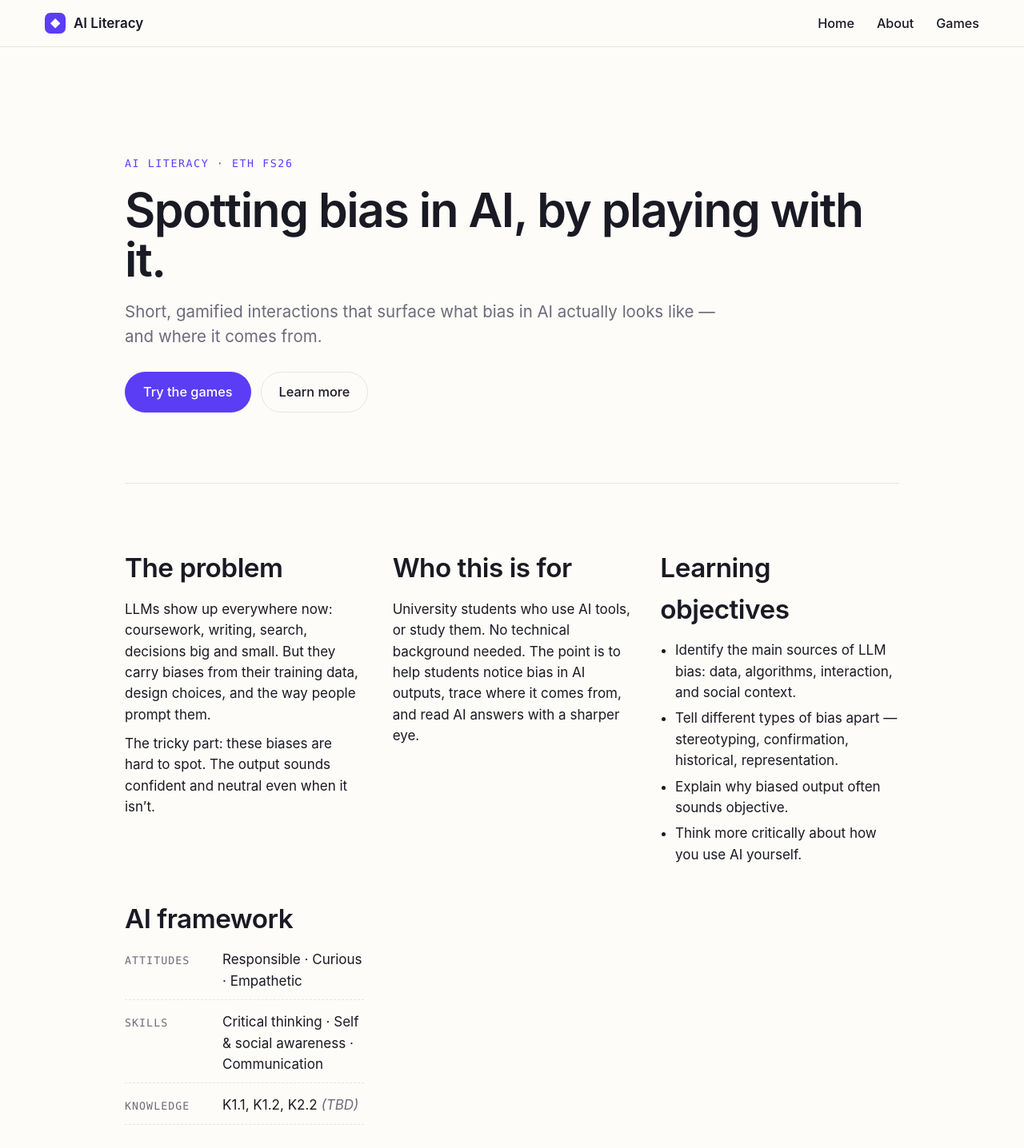
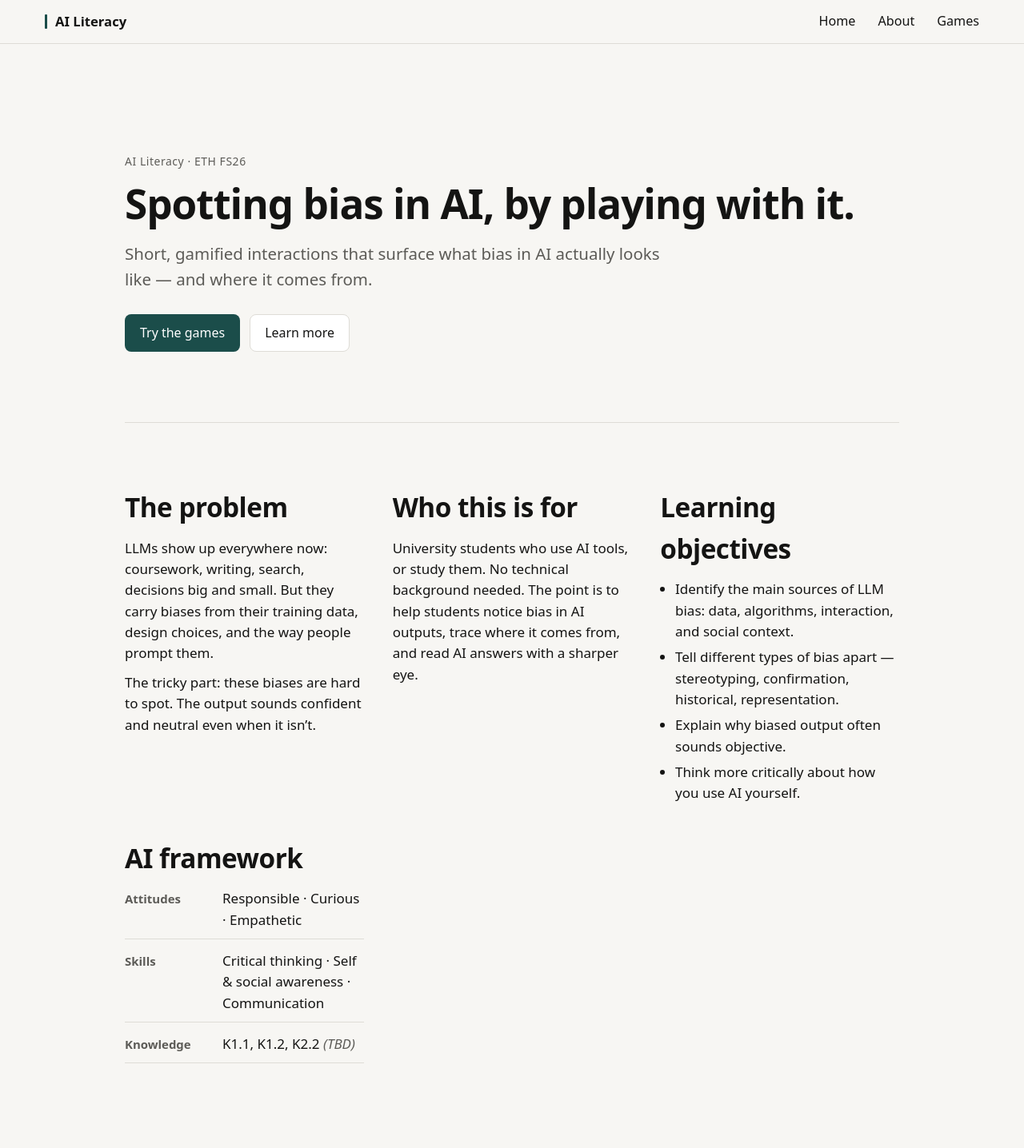
Before and after one commit to Nyckii/ai-literacy-website, a React (Vite) app: page / in a window 1280 px wide. Shown: the top 1436 px of the page at 80% size. Built offline with nearby package versions, Linux system fonts and the light colour scheme.

Commit message:
Bit of styling

```diff
--- a/src/components/Layout.tsx
+++ b/src/components/Layout.tsx
@@ -5,7 +5,7 @@ export function Layout() {
     <div className="layout">
       <header className="site-header">
         <Link to="/" className="brand">
-          <span className="brand-mark" aria-hidden>◆</span>
+          <span className="brand-mark" aria-hidden />
           <span>AI Literacy</span>
         </Link>
         <nav className="site-nav">
--- a/src/index.css
+++ b/src/index.css
@@ -1,22 +1,22 @@
 :root {
-  --bg: #fdfcf8;
+  --bg: #f7f6f3;
   --surface: #ffffff;
-  --text: #1a1a24;
-  --text-muted: #6c6b7a;
-  --border: #e7e5e0;
-  --accent: #5b3df6;
-  --accent-soft: #ede9ff;
-  --accent-strong: #4226d6;
-  --shadow-sm: 0 1px 2px rgba(20, 16, 50, 0.04);
-  --shadow-md: 0 8px 24px -8px rgba(20, 16, 50, 0.18);
-  --radius: 12px;
-  --radius-lg: 18px;
+  --text: #141413;
+  --text-muted: #5c5b57;
+  --border: #dedcd6;
+  --accent: #1b4d4a;
+  --accent-soft: #e4efee;
+  --accent-strong: #123634;
+  --shadow-sm: 0 1px 2px rgba(15, 20, 18, 0.06);
+  --shadow-md: 0 10px 28px -12px rgba(15, 20, 18, 0.14);
+  --radius: 8px;
+  --radius-lg: 12px;
 
   --sans:
-    'Inter', ui-sans-serif, system-ui, -apple-system, 'Segoe UI', Roboto,
-    sans-serif;
-  --serif: 'Source Serif Pro', ui-serif, Georgia, serif;
-  --mono: ui-monospace, 'JetBrains Mono', Menlo, Consolas, monospace;
+    ui-sans-serif, system-ui, -apple-system, 'Segoe UI', Roboto,
+    'Helvetica Neue', Arial, sans-serif;
+  --serif: ui-serif, Georgia, 'Times New Roman', serif;
+  --mono: ui-monospace, 'SFMono-Regular', Menlo, Consolas, monospace;
 
   font-family: var(--sans);
   font-size: 17px;
@@ -29,16 +29,16 @@
 
 @media (prefers-color-scheme: dark) {
   :root {
-    --bg: #14121b;
-    --surface: #1c1a26;
-    --text: #f1f0f5;
-    --text-muted: #9d9bab;
-    --border: #2c2a39;
-    --accent: #8a72ff;
-    --accent-soft: rgba(138, 114, 255, 0.16);
-    --accent-strong: #a995ff;
-    --shadow-sm: 0 1px 2px rgba(0, 0, 0, 0.4);
-    --shadow-md: 0 12px 32px -12px rgba(0, 0, 0, 0.6);
+    --bg: #121615;
+    --surface: #1a1f1e;
+    --text: #ebeae6;
+    --text-muted: #9a9893;
+    --border: #2e3433;
+    --accent: #6eb8b0;
+    --accent-soft: rgba(110, 184, 176, 0.12);
+    --accent-strong: #8fc9c3;
+    --shadow-sm: 0 1px 2px rgba(0, 0, 0, 0.35);
+    --shadow-md: 0 12px 32px -12px rgba(0, 0, 0, 0.45);
   }
 }
 
@@ -54,7 +54,9 @@ body {
 
 a {
   color: var(--accent);
-  text-decoration: none;
+  text-decoration: underline;
+  text-decoration-thickness: 1px;
+  text-underline-offset: 0.15em;
 }
 
 a:hover {
@@ -71,10 +73,10 @@ h4 {
 }
 
 h1 {
-  font-size: clamp(2.4rem, 4.6vw, 3.6rem);
-  line-height: 1.05;
+  font-size: clamp(2.15rem, 4vw, 3.15rem);
+  line-height: 1.12;
   font-weight: 600;
-  letter-spacing: -0.025em;
+  letter-spacing: -0.02em;
 }
 
 h2 {
@@ -83,10 +85,9 @@ h2 {
 }
 
 h3 {
-  font-size: 1.05rem;
+  font-size: 0.98rem;
   font-weight: 600;
-  text-transform: uppercase;
-  letter-spacing: 0.06em;
+  letter-spacing: 0.02em;
   color: var(--text-muted);
 }
 
@@ -110,10 +111,10 @@ ul {
 
 code {
   font-family: var(--mono);
-  font-size: 0.92em;
-  background: var(--accent-soft);
-  color: var(--accent-strong);
-  padding: 1px 6px;
+  font-size: 0.9em;
+  background: color-mix(in srgb, var(--border) 45%, var(--surface));
+  color: var(--text);
+  padding: 2px 6px;
   border-radius: 4px;
 }
 
@@ -132,9 +133,8 @@ code {
   display: flex;
   align-items: center;
   justify-content: space-between;
-  padding: 16px clamp(20px, 5vw, 56px);
-  background: color-mix(in srgb, var(--bg) 85%, transparent);
-  backdrop-filter: blur(10px);
+  padding: 14px clamp(20px, 5vw, 56px);
+  background: var(--bg);
   border-bottom: 1px solid var(--border);
 }
 
@@ -144,18 +144,20 @@ code {
   gap: 10px;
   font-weight: 600;
   color: var(--text);
-  font-size: 1rem;
+  font-size: 0.98rem;
+  text-decoration: none;
+}
+
+.brand:hover {
+  color: var(--text);
 }
 
 .brand-mark {
-  display: inline-grid;
-  place-items: center;
-  width: 26px;
-  height: 26px;
-  border-radius: 7px;
+  display: inline-block;
+  width: 3px;
+  height: 1.1em;
+  border-radius: 1px;
   background: var(--accent);
-  color: #fff;
-  font-size: 13px;
 }
 
 .site-nav {
@@ -167,6 +169,7 @@ code {
 .site-nav a {
   color: var(--text-muted);
   font-weight: 500;
+  text-decoration: none;
 }
 
 .site-nav a:hover,
@@ -196,12 +199,12 @@ code {
 /* ---------- Hero ---------- */
 
 .eyebrow {
-  font-family: var(--mono);
-  font-size: 0.78rem;
-  letter-spacing: 0.12em;
-  text-transform: uppercase;
-  color: var(--accent);
-  margin: 0 0 16px;
+  font-family: var(--sans);
+  font-size: 0.82rem;
+  font-weight: 500;
+  letter-spacing: 0.04em;
+  color: var(--text-muted);
+  margin: 0 0 14px;
 }
 
 .hero {
@@ -228,17 +231,17 @@ code {
   display: inline-flex;
   align-items: center;
   justify-content: center;
-  padding: 12px 22px;
-  border-radius: 999px;
+  padding: 10px 18px;
+  border-radius: var(--radius);
   font-weight: 500;
-  font-size: 0.96rem;
+  font-size: 0.94rem;
   border: 1px solid transparent;
   transition:
-    background 0.18s ease,
-    color 0.18s ease,
-    border-color 0.18s ease,
-    transform 0.18s ease;
+    background 0.15s ease,
+    color 0.15s ease,
+    border-color 0.15s ease;
   cursor: pointer;
+  text-decoration: none;
 }
 
 .btn-primary {
@@ -249,17 +252,17 @@ code {
 .btn-primary:hover {
   background: var(--accent-strong);
   color: #fff;
-  transform: translateY(-1px);
 }
 
 .btn-ghost {
-  background: transparent;
+  background: var(--surface);
   color: var(--text);
   border-color: var(--border);
 }
 
 .btn-ghost:hover {
   border-color: var(--text-muted);
+  background: color-mix(in srgb, var(--bg) 60%, var(--surface));
   color: var(--text);
 }
 
@@ -296,14 +299,12 @@ code {
   align-items: baseline;
   gap: 12px;
   padding-bottom: 10px;
-  border-bottom: 1px dashed var(--border);
+  border-bottom: 1px solid var(--border);
 }
 
 .framework dt {
-  font-family: var(--mono);
-  font-size: 0.78rem;
-  letter-spacing: 0.08em;
-  text-transform: uppercase;
+  font-size: 0.88rem;
+  font-weight: 600;
   color: var(--text-muted);
 }
 
@@ -350,21 +351,20 @@ code {
   justify-content: space-between;
   height: 100%;
   min-height: 200px;
-  padding: 22px;
+  padding: 20px;
   border-radius: var(--radius-lg);
   background: var(--surface);
   border: 1px solid var(--border);
   color: var(--text);
   box-shadow: var(--shadow-sm);
   transition:
-    border-color 0.18s ease,
-    transform 0.18s ease,
-    box-shadow 0.18s ease;
+    border-color 0.15s ease,
+    box-shadow 0.15s ease;
+  text-decoration: none;
 }
 
 .game-card:hover {
-  border-color: var(--accent);
-  transform: translateY(-2px);
+  border-color: color-mix(in srgb, var(--accent) 55%, var(--border));
   box-shadow: var(--shadow-md);
   color: var(--text);
 }
@@ -388,13 +388,12 @@ code {
 }
 
 .game-card .arrow {
-  font-size: 1.1rem;
-  color: var(--accent);
-  transition: transform 0.18s ease;
+  font-size: 1rem;
+  color: var(--text-muted);
 }
 
 .game-card:hover .arrow {
-  transform: translateX(4px);
+  color: var(--accent);
 }
 
 /* ---------- Game pages ---------- */
@@ -409,10 +408,12 @@ code {
   margin-bottom: 24px;
   color: var(--text-muted);
   font-size: 0.92rem;
+  text-decoration: none;
 }
 
 .back-link:hover {
-  color: var(--accent);
+  color: var(--text);
+  text-decoration: underline;
 }
 
 .game-header {
@@ -434,10 +435,10 @@ code {
 
 .placeholder-card {
   margin-top: 32px;
-  padding: 22px;
+  padding: 20px;
   border-radius: var(--radius);
-  background: var(--accent-soft);
-  border: 1px dashed var(--accent);
+  background: color-mix(in srgb, var(--border) 28%, var(--surface));
+  border: 1px solid var(--border);
   font-size: 0.95rem;
 }
 
@@ -479,10 +480,10 @@ code {
 
 .mb-prompt {
   margin: 18px 0;
-  padding: 16px 20px;
+  padding: 16px 18px;
   border-left: 3px solid var(--accent);
-  background: var(--accent-soft);
-  border-radius: 8px;
+  background: color-mix(in srgb, var(--accent-soft) 55%, var(--surface));
+  border-radius: var(--radius);
   font-style: italic;
   color: var(--text);
 }
@@ -525,10 +526,10 @@ code {
 
 .mb-essay-label {
   font-family: var(--mono);
-  font-size: 0.78rem;
-  letter-spacing: 0.1em;
+  font-size: 0.76rem;
+  letter-spacing: 0.06em;
   text-transform: uppercase;
-  color: var(--accent);
+  color: var(--text-muted);
 }
 
 .mb-essay-dialect {
@@ -569,7 +570,7 @@ code {
 
 .mb-scorebar-fill {
   height: 100%;
-  background: linear-gradient(90deg, var(--accent), var(--accent-strong));
+  background: var(--accent);
   border-radius: 999px;
 }
 
@@ -633,9 +634,9 @@ code {
 }
 
 .mb-verdict {
-  font-size: 1.15rem;
+  font-size: 1.1rem;
   font-weight: 600;
-  color: var(--accent);
+  color: var(--text);
   margin: 0;
 }
 
@@ -680,8 +681,8 @@ code {
 }
 
 .mb-row-equal {
-  border-color: var(--accent);
-  background: var(--accent-soft);
+  border-color: color-mix(in srgb, var(--accent) 40%, var(--border));
+  background: color-mix(in srgb, var(--accent-soft) 50%, var(--surface));
 }
 
 .mb-row-label {
@@ -721,7 +722,7 @@ code {
 
 .mb-rb-fill {
   height: 100%;
-  background: linear-gradient(90deg, var(--accent), var(--accent-strong));
+  background: var(--accent);
 }
 
 @media (max-width: 720px) {
@@ -770,16 +771,17 @@ code {
 
 .mb-note {
   margin-top: 24px;
-  padding: 22px;
+  padding: 20px;
   border-radius: var(--radius);
-  background: var(--accent-soft);
+  background: color-mix(in srgb, var(--accent-soft) 45%, var(--surface));
+  border: 1px solid var(--border);
   border-left: 3px solid var(--accent);
 }
 
 .mb-note h3 {
   font-size: 0.9rem;
   margin-bottom: 10px;
-  color: var(--accent);
+  color: var(--text);
 }
 
 .mb-note p {
```
Also changed, not shown: src/pages/games/MeasurementBias.tsx (+175 -89 lines).
